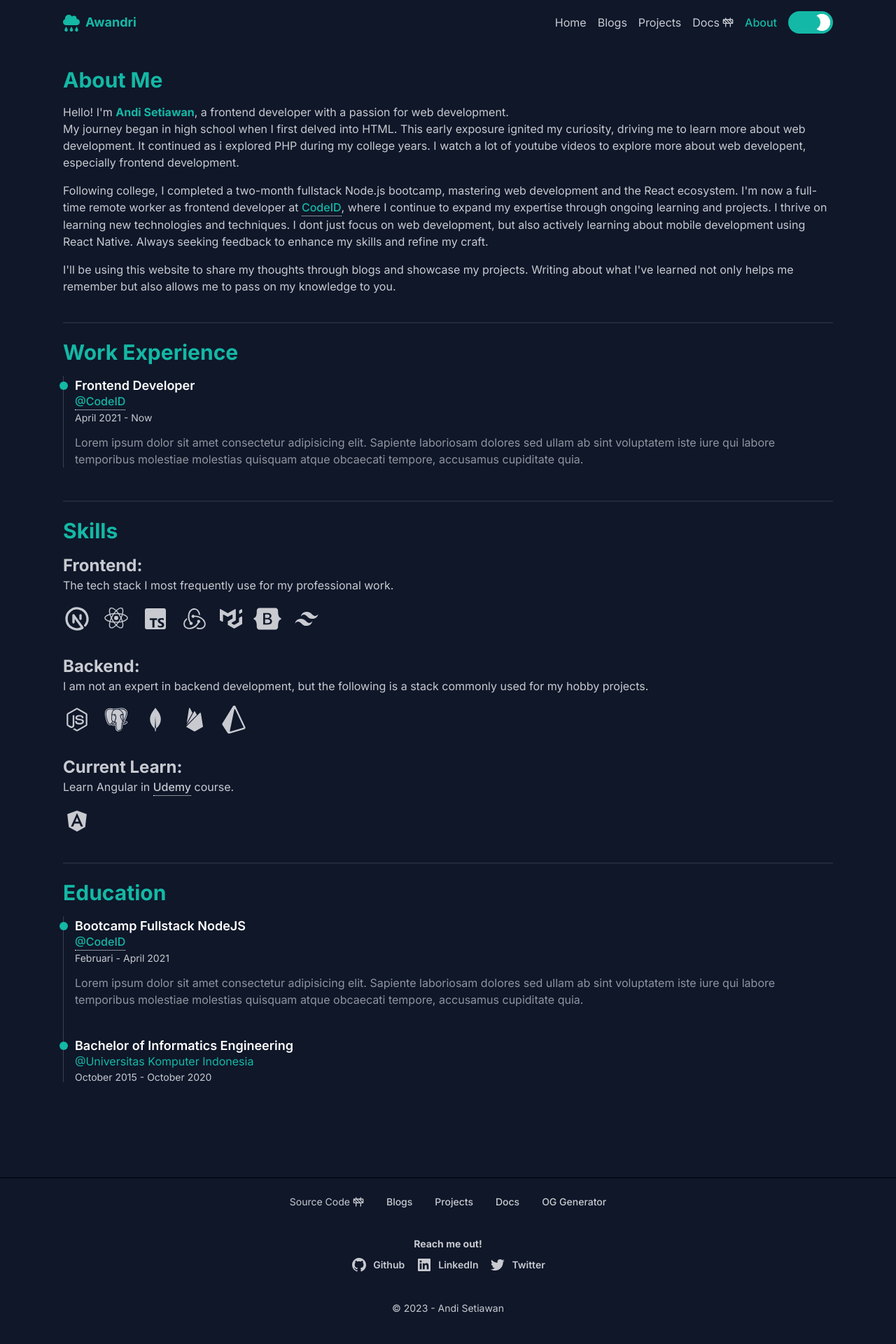
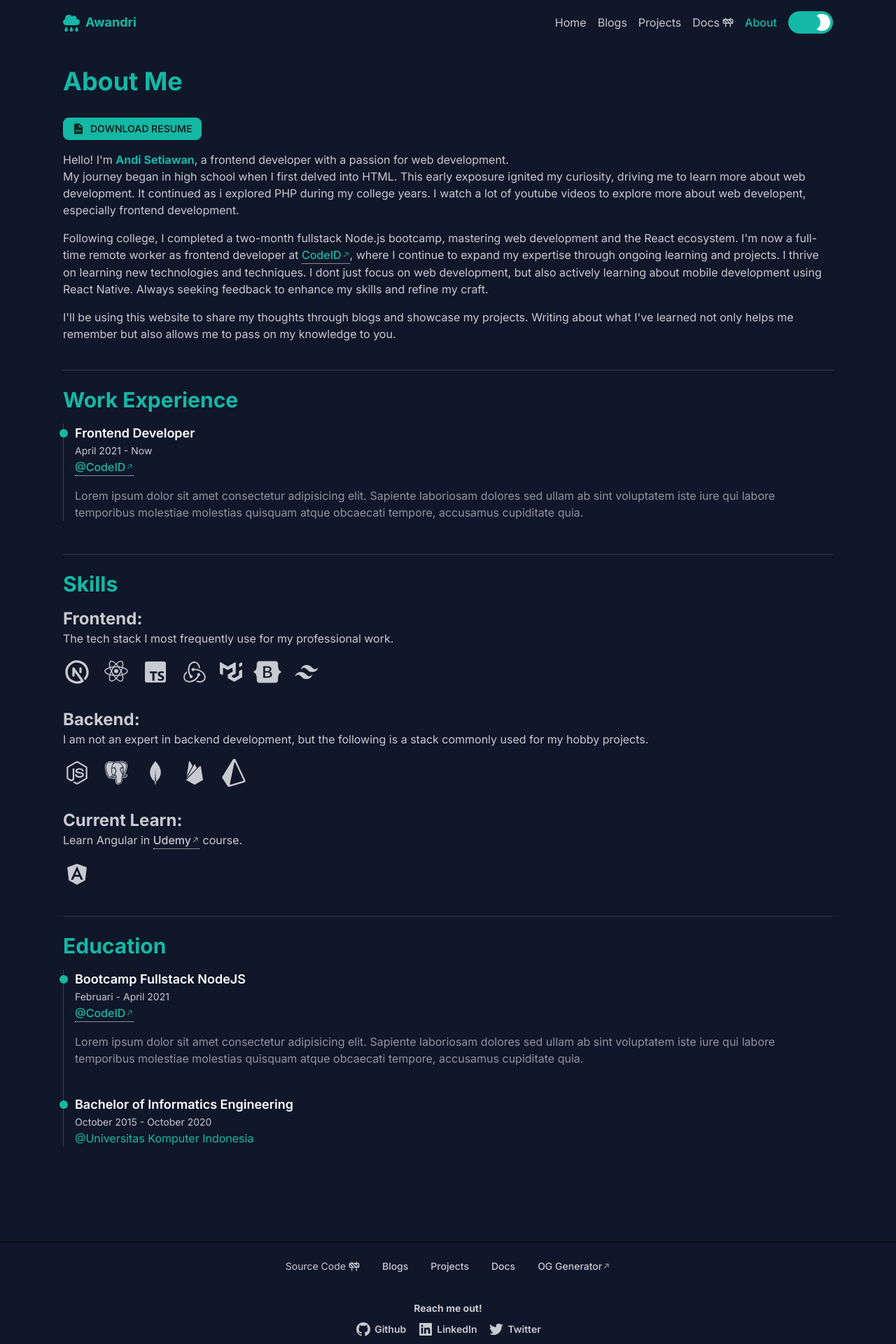
Before and after one commit to andri2621/my-portfolio, a Next.js app: page /about in a window 1280 px wide. Shown: the top 1920 px of the page at 70% size. Built offline with nearby package versions, Linux system fonts and the light colour scheme.

Commit message:
feat: add comment on page single blog and guestbook with giscus

```diff
--- a/package.json
+++ b/package.json
@@ -22,6 +22,7 @@
     "prepare": "husky install"
   },
   "dependencies": {
+    "@giscus/react": "^2.3.0",
     "@hookform/resolvers": "^3.3.2",
     "@prisma/client": "^5.5.2",
     "@types/react-scroll": "^1.8.8",
--- a/src/app/(content)/blogs/[slug]/page.tsx
+++ b/src/app/(content)/blogs/[slug]/page.tsx
@@ -5,6 +5,7 @@ import * as React from 'react';
 import { cn, formatDate } from '@/lib/utils';
 
 import SingleViewCounter from '@/components/content/blog/SIngleViewCounter';
+import GiscusComment from '@/components/content/GiscusComment';
 import CloudinaryImage from '@/components/image/CloudinaryImage';
 import { MDXComponentsWrapper } from '@/components/MDX/MDXComponentsWrapper';
 
@@ -79,6 +80,12 @@ export default async function SingleBlogPage({ params }: BlogPageProps) {
 
           <MDXComponentsWrapper code={blog.body.code} />
         </article>
+
+        <div className='divider'></div>
+
+        <figure className='mt-12'>
+          <GiscusComment />
+        </figure>
       </div>
     </>
   );
--- a/src/app/(home)/HomeSection.tsx
+++ b/src/app/(home)/HomeSection.tsx
@@ -4,7 +4,6 @@ import { motion } from 'framer-motion';
 import Image from 'next/image';
 import Link from 'next/link';
 import React from 'react';
-import { BiSolidFilePdf } from 'react-icons/bi';
 
 import LiquidBlob from '@/components/icons/LiquidBlob';
 import ReactScroll from '@/components/links/ReactScroll';
@@ -49,18 +48,15 @@ const HomeSection = () => {
               NextJS. Currently iam a full-time worker at CodeID, where i
               involved on several projects. */}
             Passionate about crafting beautiful and user-friendly websites. I
-            specialize in the React ecosystem and am proficient in TypeScript
-            and Next.js. Let's create something amazing together!
+            specialize in the React ecosystem and am proficient in Next.js.
+            Let's create something amazing together!
           </p>
 
           {/* CTA */}
           <div className='flex flex-wrap gap-2'>
-            <Link href='resume' className='btn btn-primary btn-sm '>
-              <BiSolidFilePdf size={18} />
+            <Link href='/about' className='btn btn-primary btn-sm '>
               <span>RESUME</span>
             </Link>
-
-            {/* </a> */}
 
             <ReactScroll
               to='contact'
--- a/src/app/about/Me.tsx
+++ b/src/app/about/AboutMe.tsx
@@ -4,9 +4,9 @@ import { cn } from '@/lib/utils';
 
 import UnderlineLink from '@/components/links/UnderlineLink';
 
-export default function Me() {
+export default function AboutMe() {
   return (
-    <div className={cn('flex flex-col')}>
+    <div className={cn('flex flex-col', 'leading-normal')}>
       <div className='mb-4'>
         Hello! I'm <span className='text-primary font-bold'>Andi Setiawan</span>
         , a frontend developer with a passion for web development.
--- a/src/app/about/page.tsx
+++ b/src/app/about/page.tsx
@@ -1,15 +1,22 @@
+import Link from 'next/link';
+import { BiSolidFilePdf } from 'react-icons/bi';
+
+import AboutMe from '@/app/about/AboutMe';
 import BEskill from '@/app/about/BEskill';
 import CurrentLearn from '@/app/about/CurrentLearn';
 import Education from '@/app/about/Education';
 import Experience from '@/app/about/Experience';
 import FEskill from '@/app/about/FEskill';
-import Me from '@/app/about/Me';
 
 export default function AboutSection() {
   return (
     <section id='about' className='min-h-screen py-24'>
-      <h2 className='text-primary mb-4 font-bold'>About Me</h2>
-      <Me />
+      <h1 className='text-primary mb-4 font-bold'>About Me</h1>
+      <Link href='#' className='btn btn-primary btn-xs sm:btn-sm my-4'>
+        <BiSolidFilePdf size={18} />
+        <span>DOWNLOAD RESUME</span>
+      </Link>
+      <AboutMe />
       <div className='divider'></div>
 
       <div className='min-h-screen'>
--- /dev/null
+++ b/src/app/guestbook/page.tsx
@@ -0,0 +1,25 @@
+import React from 'react';
+
+import GiscusComment from '@/components/content/GiscusComment';
+import UnderlineLink from '@/components/links/UnderlineLink';
+
+export default function GuestBookPage() {
+  return (
+    <div className='min-h-screen py-24'>
+      <div>
+        <h1 className='text-primary mb-4 font-bold'>Guest Book</h1>
+        <p className='mt-2 text-gray-700 dark:text-gray-200'>
+          Leave whatever you like to say—message, appreciation, suggestions. If
+          you got some questions, you can leave them on the{' '}
+          <UnderlineLink href='https://github.com/andri2621/my-portfolio/discussions/7'>
+            QnA discussion
+          </UnderlineLink>
+        </p>
+        <div className='divider'></div>
+        <figure className='mt-12'>
+          <GiscusComment />
+        </figure>
+      </div>
+    </div>
+  );
+}
--- a/src/app/resume/page.tsx
+++ b/src/app/resume/page.tsx
@@ -1,5 +1,5 @@
 import React from 'react';
 
 export default function ResumePage() {
-  return <div>Resume Page</div>;
+  return <div className='py-24'>Resume Page</div>;
 }
--- a/src/components/TimeLine.tsx
+++ b/src/components/TimeLine.tsx
@@ -44,7 +44,11 @@ const TimeLine: React.FC<TimelineProps> = ({ data }) => {
               {item.title}
             </h3>
 
-            <div className='-mt-2'>
+            <time className='text-base-content text-sm font-normal leading-none'>
+              {item.date}
+            </time>
+
+            <div>
               {item.link ? (
                 <UnderlineLink
                   href={item.link}
@@ -57,9 +61,6 @@ const TimeLine: React.FC<TimelineProps> = ({ data }) => {
                 <div className='text-primary'> @{item.at}</div>
               )}
             </div>
-            <time className='text-base-content text-sm font-normal leading-none'>
-              {item.date}
-            </time>
           </div>
           {/* <h5 className='text-primary'>{item.school}</h5> */}
           <p className='text-base-content/70 my-4 text-sm font-normal md:text-base'>
--- /dev/null
+++ b/src/components/content/GiscusComment.tsx
@@ -0,0 +1,27 @@
+'use client';
+
+import Giscus, { Repo, Theme } from '@giscus/react';
+import { useTheme } from 'next-themes';
+
+import { commentFlag } from '@/constant/env';
+
+export default function GiscusComment() {
+  const { theme } = useTheme();
+
+  return commentFlag ? (
+    <Giscus
+      key={theme}
+      repo={(process.env.NEXT_PUBLIC_GISCUS_REPO as Repo) || ''}
+      repoId={process.env.NEXT_PUBLIC_GISCUS_REPO_ID || ''}
+      category='General'
+      categoryId='DIC_kwDOKfR2Ec4CauJH'
+      mapping='pathname'
+      reactionsEnabled='1'
+      emitMetadata='0'
+      inputPosition='top'
+      loading='lazy'
+      lang='en'
+      theme={theme === 'night' ? ('dark' as Theme) : ('light' as Theme)}
+    />
+  ) : null;
+}
--- a/src/components/layout/Footer.tsx
+++ b/src/components/layout/Footer.tsx
@@ -39,7 +39,7 @@ export default function Footer() {
           </nav>
           <nav>
             <p className='font-bold'>Reach me out!</p>
-            <div className='grid grid-flow-col gap-4'>
+            <div className='flex flex-wrap justify-center gap-x-4 gap-y-[2px]'>
               {socialLink.map((social, idx) => {
                 let variant = 'center';
 
@@ -52,9 +52,13 @@ export default function Footer() {
                 const SocialIcon = getIcon(social.label.toLowerCase());
 
                 return (
-                  <UnstyledLink href={social.link} key={social.name}>
+                  <UnstyledLink
+                    href={social.link}
+                    key={social.name}
+                    arrow={false}
+                  >
                     <Tooltip text={social.tooltip} variant={variant}>
-                      <div className='hover:text-primary flex items-center gap-2 font-semibold'>
+                      <div className='hover:text-primary flex items-center gap-1 font-semibold'>
                         {SocialIcon && <SocialIcon className='h-6 w-6' />}
                         <span>{social.label}</span>
                       </div>
--- a/src/components/links/UnstyledLink.tsx
+++ b/src/components/links/UnstyledLink.tsx
@@ -1,5 +1,6 @@
 import Link, { LinkProps } from 'next/link';
 import * as React from 'react';
+import { GoArrowUpRight } from 'react-icons/go';
 
 import { cn } from '@/lib/utils';
 
@@ -9,10 +10,22 @@ export type UnstyledLinkProps = {
   openNewTab?: boolean;
   className?: string;
   nextLinkProps?: Omit<LinkProps, 'href'>;
+  arrow?: boolean;
 } & React.ComponentPropsWithRef<'a'>;
 
 const UnstyledLink = React.forwardRef<HTMLAnchorElement, UnstyledLinkProps>(
-  ({ children, href, openNewTab, className, nextLinkProps, ...rest }, ref) => {
+  (
+    {
+      children,
+      href,
+      openNewTab,
+      className,
+      nextLinkProps,
+      arrow = true,
+      ...rest
+    },
+    ref
+  ) => {
     const isNewTab =
       openNewTab !== undefined
         ? openNewTab
@@ -33,16 +46,17 @@ const UnstyledLink = React.forwardRef<HTMLAnchorElement, UnstyledLinkProps>(
     }
 
     return (
-      <a
+      <Link
         ref={ref}
         target='_blank'
         rel='noopener noreferrer'
         href={href}
         {...rest}
-        className={cn('cursor-newtab', className)}
+        className={cn('cursor-newtab', 'inline-flex items-center', className)}
       >
-        {children}
-      </a>
+        <div>{children}</div>
+        {arrow && <GoArrowUpRight size={12} />}
+      </Link>
     );
   }
 );
--- a/src/constant/env.ts
+++ b/src/constant/env.ts
@@ -6,6 +6,13 @@ export const isLocal = process.env.NODE_ENV === 'development';
 export const showLogger = isLocal
   ? true
   : process.env.NEXT_PUBLIC_SHOW_LOGGER === 'true' ?? false;
+
+/**
+ * Show command service on contents
+ * @see GiscusComment.tsx
+ */
+export const commentFlag =
+  isProd || process.env.NEXT_PUBLIC_FLAG_COMMENT === 'true';
 
 /**
  * Get content meta from the database
```
Also changed, not shown: 2 other files (tests, documents, lock files or other folders).
